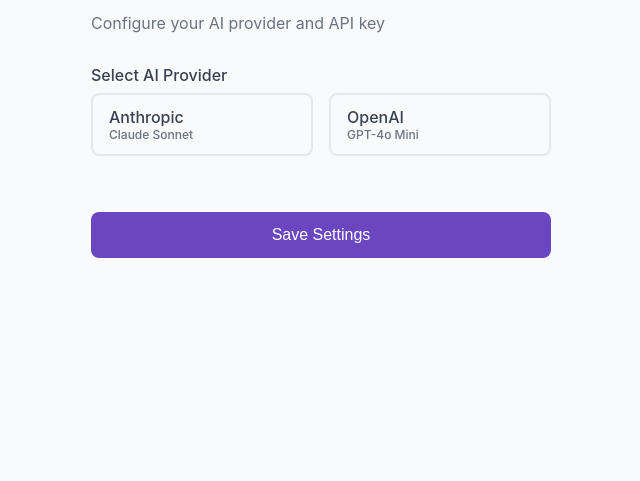
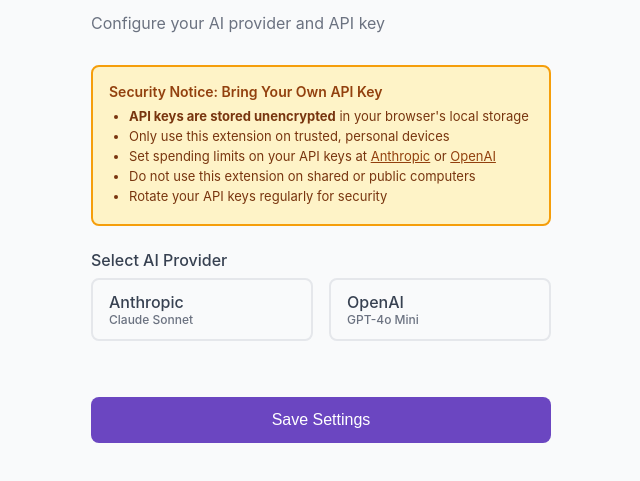
Before and after one commit to alexcjwei/langcorrect-bot, a browser extension: page extension/options.html in a window 1280 px wide. Shown: the part 123-604 px from the top of the page, without its empty margins (319-959 px from the left). Drawn offline with Linux system fonts and the light colour scheme.

Commit message:
Adds security warning about api keys

```diff
--- a/extension/options.html
+++ b/extension/options.html
@@ -157,11 +157,53 @@
     .status.hidden {
       display: none;
     }
+
+    .security-warning {
+      background: #fef3c7;
+      border: 2px solid #f59e0b;
+      border-radius: 8px;
+      padding: 16px;
+      margin-bottom: 24px;
+    }
+
+    .security-warning h3 {
+      margin: 0 0 8px 0;
+      color: #92400e;
+      font-size: 14px;
+      font-weight: 600;
+    }
+
+    .security-warning ul {
+      margin: 8px 0 0 0;
+      padding-left: 20px;
+    }
+
+    .security-warning li {
+      color: #78350f;
+      font-size: 13px;
+      margin-bottom: 4px;
+    }
+
+    .security-warning a {
+      color: #92400e;
+      text-decoration: underline;
+    }
   </style>
 </head>
 <body>
   <h1>LangCorrect Bot Settings</h1>
   <p class="subtitle">Configure your AI provider and API key</p>
+
+  <div class="security-warning">
+    <h3>Security Notice: Bring Your Own API Key</h3>
+    <ul>
+      <li><strong>API keys are stored unencrypted</strong> in your browser's local storage</li>
+      <li>Only use this extension on trusted, personal devices</li>
+      <li>Set spending limits on your API keys at <a href="https://console.anthropic.com/settings/limits" target="_blank">Anthropic</a> or <a href="https://platform.openai.com/usage" target="_blank">OpenAI</a></li>
+      <li>Do not use this extension on shared or public computers</li>
+      <li>Rotate your API keys regularly for security</li>
+    </ul>
+  </div>
 
   <div class="form-group">
     <label>Select AI Provider</label>
```
